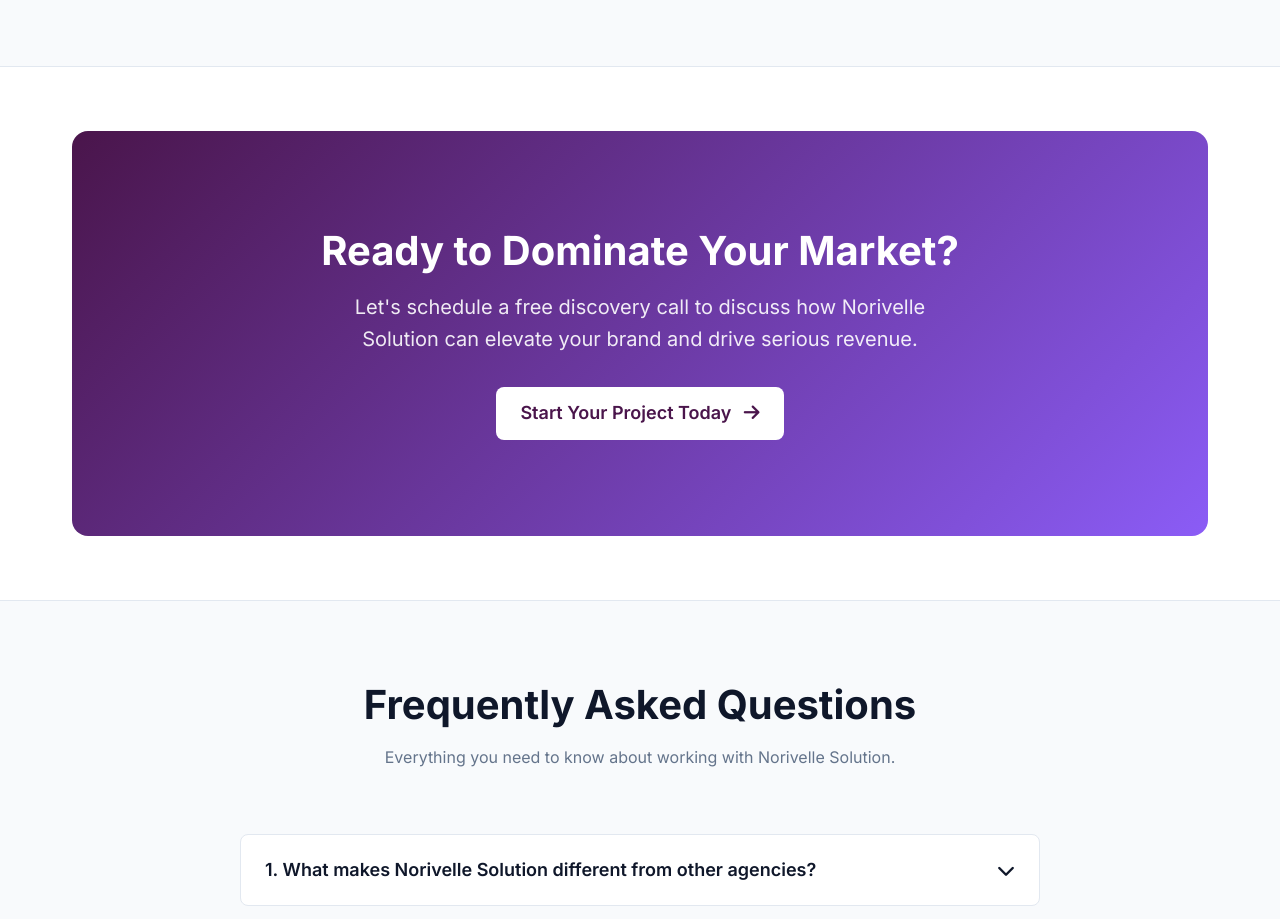
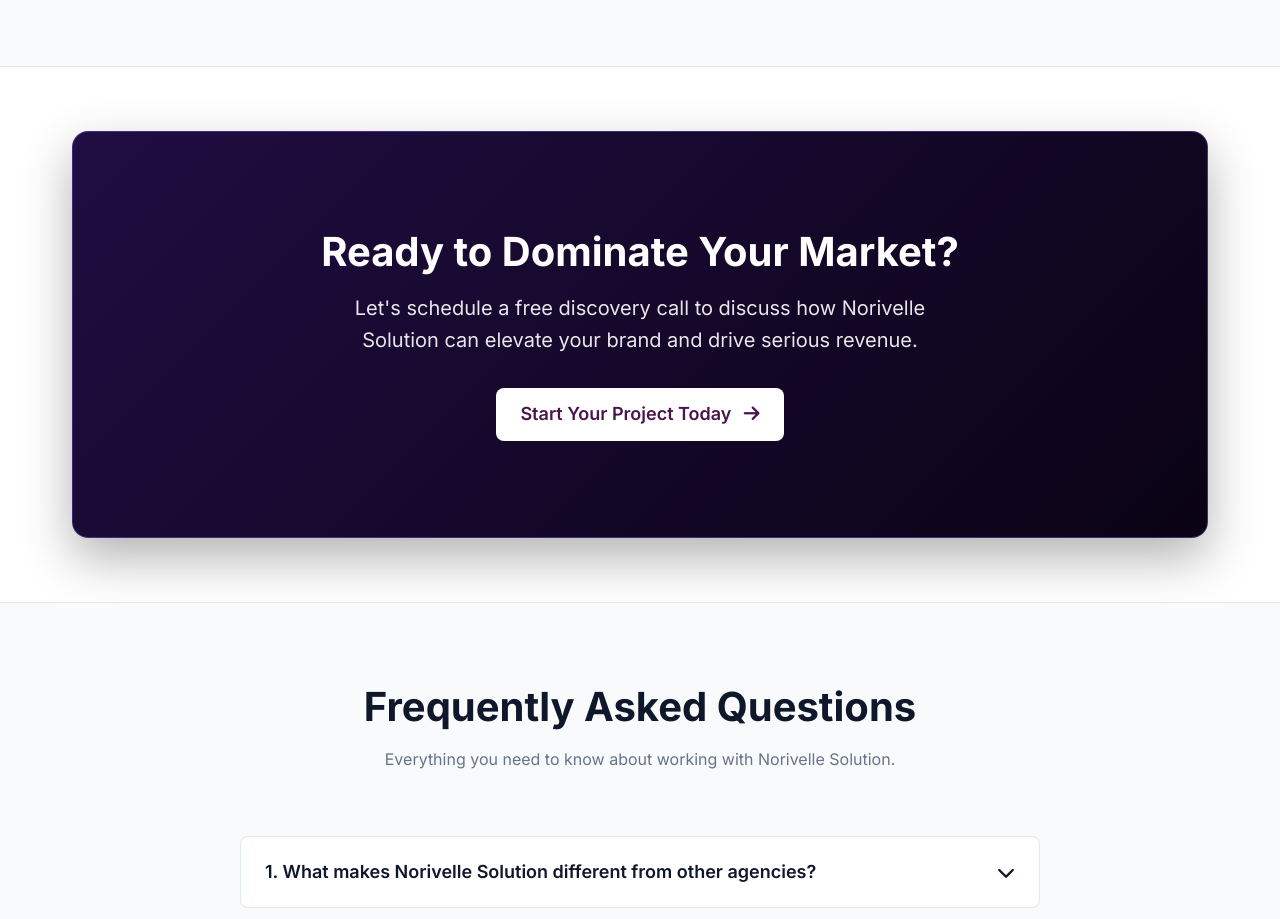
Before and after one commit to MustafaKhalid001/norivelle-website, a website: page index.html in a window 1280 px wide. Shown: the part 8200-9119 px from the top of the page. Drawn offline with Linux system fonts and the light colour scheme.

Commit message:
Update CTA section background color globally

```diff
--- a/css/styles.css
+++ b/css/styles.css
@@ -1405,3 +1405,10 @@ nav a:hover, .footer-links a:hover {
     margin-right: auto !important; /* Centers icon/image above text flaws flawless flawlessly flaws flawles [cite: watermark_img_4540965964660375529.png, CSS Code (Styling)] */
     margin-bottom: 15px !important; /* Standard spacing above text flawless symmetry flawless [cite: Phase 1: Build Dedicated Service Landing Pages, Execution Rule: Apply this premium form styling globally to the Contact Us page and the bottom of every new Service page] */
 }
+
+/* Global CTA Section Override */
+.cta-section {
+    background: linear-gradient(135deg, #200D42, #0A0314) !important;
+    border: 1px solid rgba(139, 92, 246, 0.4) !important;
+    box-shadow: 0 20px 50px rgba(0,0,0,0.3) !important;
+}
```
